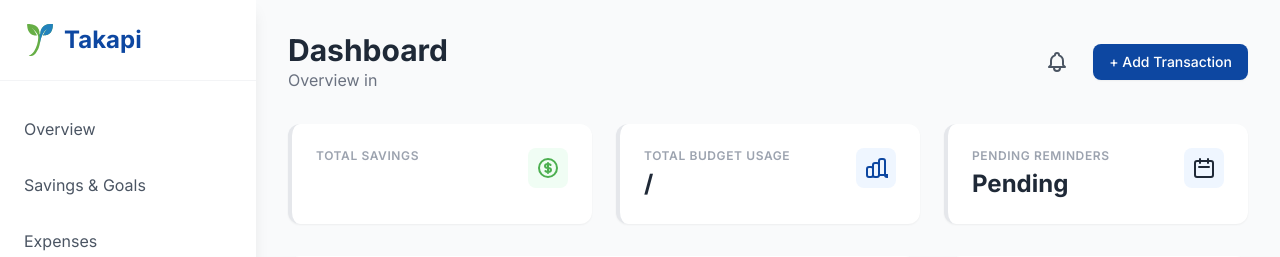
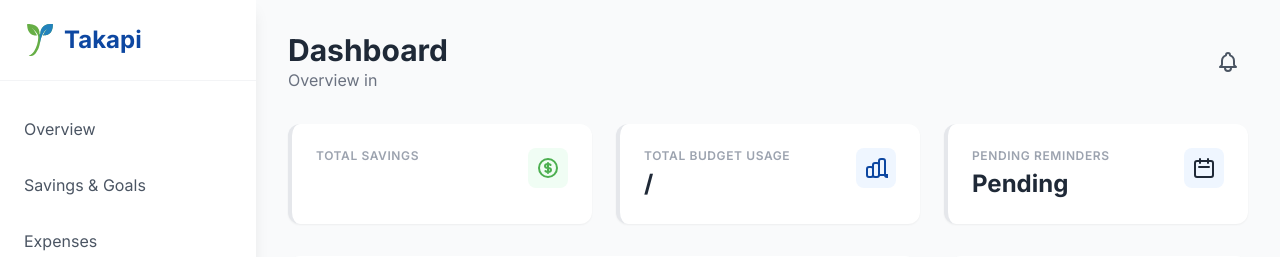
Before and after one commit to GReturn/Takapi, a Django app: template apps/user/templates/dashboard.html in a window 1280 px wide. Shown: the top 257 px of the page. Run offline with Django 5.2, Linux system fonts and the light colour scheme; the template is opened without the code that fills it, so the values that code supplies are empty; some libraries are stand-ins or nearby versions.

Commit message:
removed the Add Transaction button

```diff
--- a/apps/user/templates/dashboard.html
+++ b/apps/user/templates/dashboard.html
@@ -16,9 +16,9 @@
                     <span class="absolute top-2 right-2 h-2.5 w-2.5 bg-red-500 rounded-full border-2 border-gray-50"></span>
                 {% endif %}
             </button>
-            <button class="bg-takapi-blue-dark text-white px-4 py-2 rounded-lg hover:bg-blue-800 transition shadow-sm text-sm font-medium">
-                + Add Transaction
-            </button>
+{#            <button class="bg-takapi-blue-dark text-white px-4 py-2 rounded-lg hover:bg-blue-800 transition shadow-sm text-sm font-medium">#}
+{#                + Add Transaction#}
+{#            </button>#}
         </div>
     </header>
 
```
